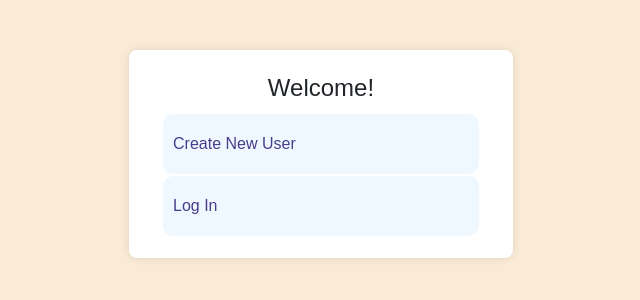
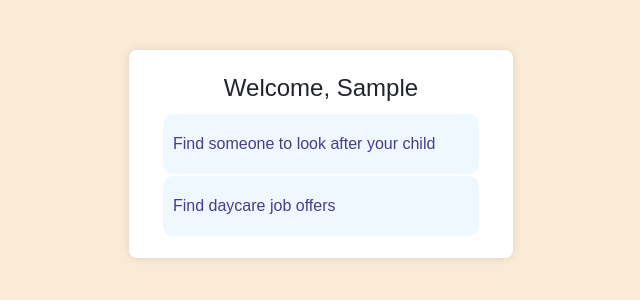
Before and after one commit to xaoccc/Daycare-Network, a Django app: page /index/1/ in a window 1280 px wide. Shown: the part 56-356 px from the top of the page, without its empty margins (319-959 px from the left). Run offline with Django 5.2, Linux system fonts and the light colour scheme; tables that the repository leaves empty hold one stand-in row (values such as "Sample post").

Commit message:
added OnetoOne relation between Profile and Parent, started creating a custom appearance of the template of each user

```diff
--- a/DayCareApp/DayCare/models.py
+++ b/DayCareApp/DayCare/models.py
@@ -60,6 +60,19 @@ class Child(Person):
     ])
     has_special_needs = models.BooleanField(default=False)
 
+class Profile(AbstractUser):
+    username = models.CharField(max_length=30, unique=True)
+    password = models.CharField(validators=[password_validator])
+
+    USERNAME_FIELD = 'username'
+
+    REQUIRED_FIELDS = []
+
+    def save(self, *args, **kwargs):
+        self.password = make_password(self.password)
+        super(Profile, self).save(*args, **kwargs)
+
+
 class Parent(Person):
     GENDERS = (
         ("Male", "Male"),
@@ -78,18 +91,4 @@ class Parent(Person):
     parent_offer = models.OneToOneField(Offers, blank=True, null=True, on_delete=models.CASCADE)
     parent_child = models.ForeignKey(Child, blank=True, null=True, on_delete=models.CASCADE)
     gender = models.CharField(choices=GENDERS)
-
-
-
-
-class Profile(AbstractUser):
-    username = models.CharField(max_length=30, unique=True)
-    password = models.CharField(validators=[password_validator])
-
-    USERNAME_FIELD = 'username'
-
-    REQUIRED_FIELDS = []
-
-    def save(self, *args, **kwargs):
-        self.password = make_password(self.password)
-        super(Profile, self).save(*args, **kwargs)
+    profile = models.OneToOneField(Profile, on_delete=models.CASCADE)
--- a/DayCareApp/DayCare/views.py
+++ b/DayCareApp/DayCare/views.py
@@ -10,9 +10,12 @@ def index(request):
 
 def login_index(request, profile_id):
     profile = get_object_or_404(Profile, id=profile_id)
+    parent = get_object_or_404(Parent, id=profile_id)
 
     context = {
         'profile': profile,
+        'user': request.user,
+        'name': parent.first_name
     }
 
     return render(request, 'common/index.html', context)
--- a/templates/common/index.html
+++ b/templates/common/index.html
@@ -3,11 +3,24 @@
 
     <section class="register-user">
         <fieldset>
-            <legend class="home-legend">Welcome!</legend>
-            <div class="container">
-                <a href="{% url 'register' %}">Create New User</a>
-                <a href="{% url 'login' %}">Log In</a>
-            </div>
+            {% if profile.is_authenticated %}
+                <legend class="home-legend">Welcome, {{ name }}</legend>
+            {% else %}
+                <legend class="home-legend">Welcome!</legend>
+            {% endif %}
+
+            {% if profile.is_authenticated %}
+                <div class="container">
+                    <a href="#">Find someone to look after your child</a>
+                    <a href="#">Find daycare job offers</a>
+                </div>
+
+            {% else %}
+                <div class="container">
+                    <a href="{% url 'register' %}">Create New User</a>
+                    <a href="{% url 'login' %}">Log In</a>
+                </div>
+            {% endif %}
         </fieldset>
     </section>
 
```
Also changed, not shown: DayCareApp/DayCare/migrations/0007_parent_profile.py (added).
